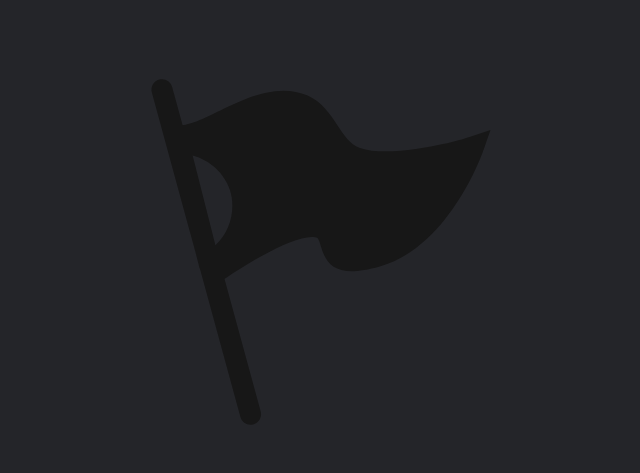
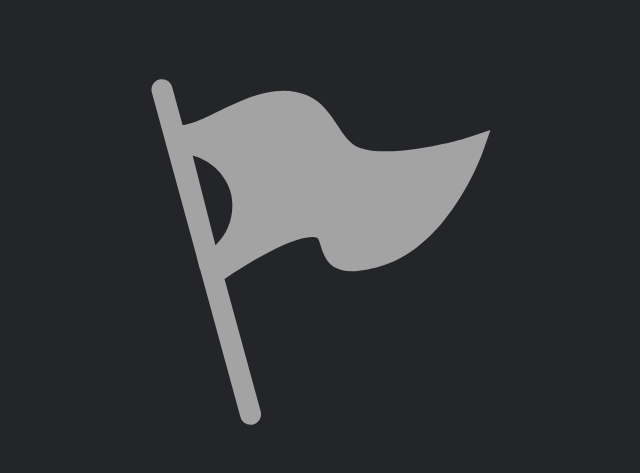
Before and after one commit to DillanThomas88/CTF, a website: page index.html in a window 1280 px wide. Shown: the top 473 px of the page, without its empty margins (319-959 px from the left). Drawn offline with Linux system fonts and the light colour scheme.

Commit message:
theme change

```diff
--- a/public/js/events/event-listeners.js
+++ b/public/js/events/event-listeners.js
@@ -1,6 +1,14 @@
+document.querySelectorAll('.title-splash').forEach(element => {
+    element.innerHTML = icon
+    element.children[0].classList.toggle('h-14')
+    element.children[0].classList.toggle('w-14')
+    element.children[0].classList.toggle('h-96')
+    element.children[0].classList.toggle('rotate-180')
+    element.children[0].children[0].classList.toggle('fill-neutral-100')
+    element.children[0].children[0].classList.toggle('fill-neutral-400')
+})
 
-
-if(w >= 1180){
+if(w >= 1140){
     bodyEL.addEventListener('click', fadeoutTitleScreen)
 } else {
     document.querySelector('.press-start').innerHTML = `sorry..<br>iPad only`
--- a/public/js/initial.js
+++ b/public/js/initial.js
@@ -18,15 +18,7 @@ p1Loader.innerHTML = icon
 p1Loader.classList.toggle('rotate-180')
 
 let count = 0
-document.querySelectorAll('.title-splash').forEach(element => {
-    element.innerHTML = icon
-    element.children[0].classList.toggle('h-14')
-    element.children[0].classList.toggle('w-14')
-    element.children[0].classList.toggle('h-96')
-    element.children[0].classList.toggle('rotate-180')
-    element.children[0].children[0].classList.toggle('fill-neutral-100')
-    element.children[0].children[0].classList.toggle('fill-neutral-900')
-})
+
 
 
 let board = new Board
```
Also changed, not shown: public/css/output.css.
